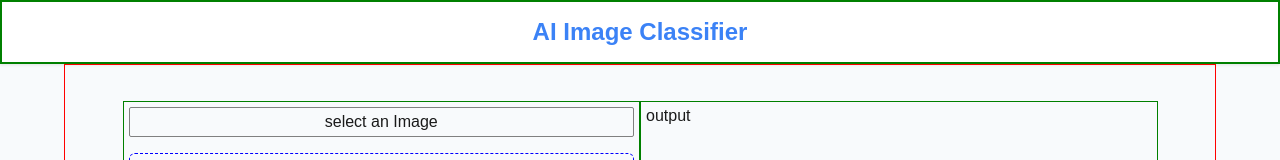
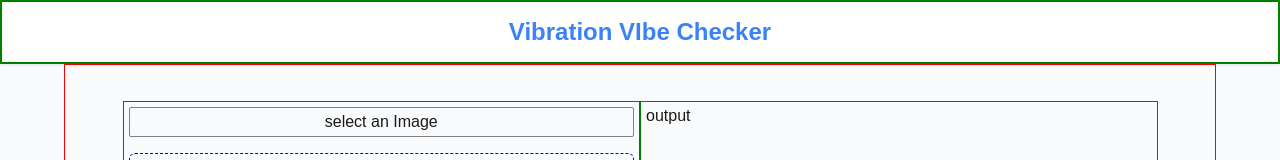
Before and after one commit to worstMev/aidi_2000_F_project_ui, a Next.js app: page / in a window 1280 px wide. Shown: the top 160 px of the page. Built offline with nearby package versions, Linux system fonts and the light colour scheme.

Commit message:
Update layout.tsx

```diff
--- a/src/app/layout.tsx
+++ b/src/app/layout.tsx
@@ -13,7 +13,7 @@
 });
 
 export const metadata: Metadata = {
-  title: "AI Image Classifier",
+  title: "Vibration VIbe Checker",
   description: "Upload images for AI classification",
 };
 
@@ -26,7 +26,7 @@
     <html lang="en">
       <body className={`${geistSans.variable} ${geistMono.variable}`}>
         <div className = "header">
-            <h1>AI Image Classifier</h1>
+            <h1>Vibration VIbe Checker</h1>
         </div>
         {children}
       </body>
```
